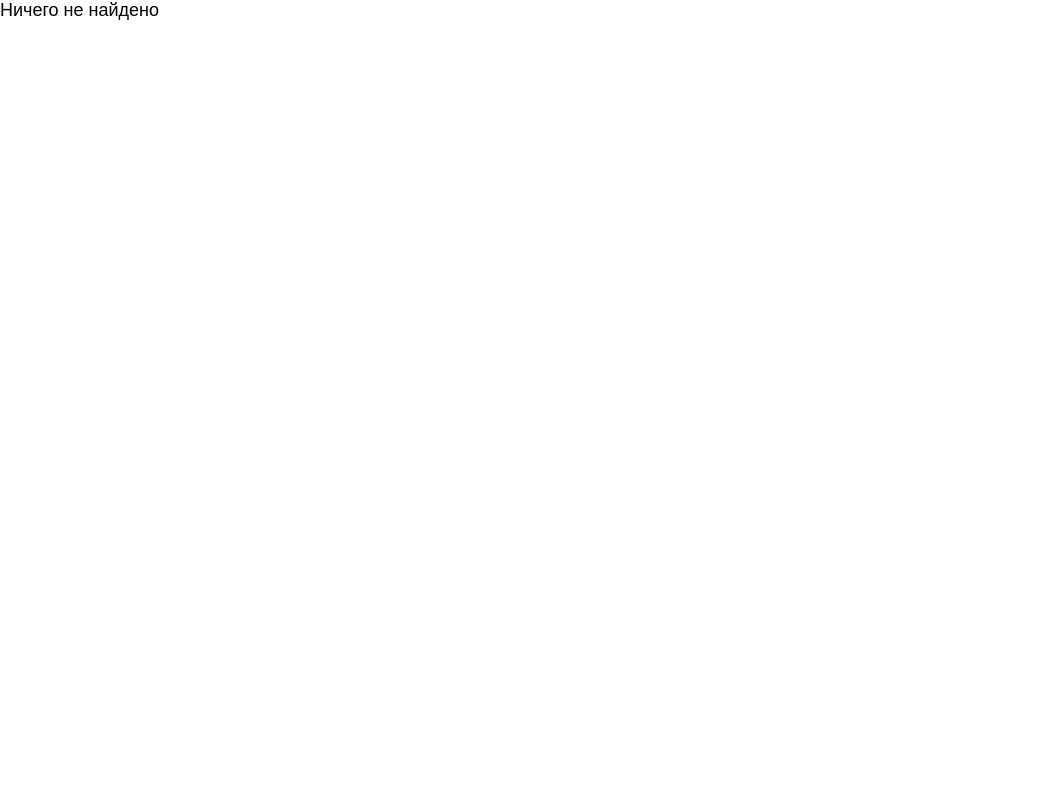
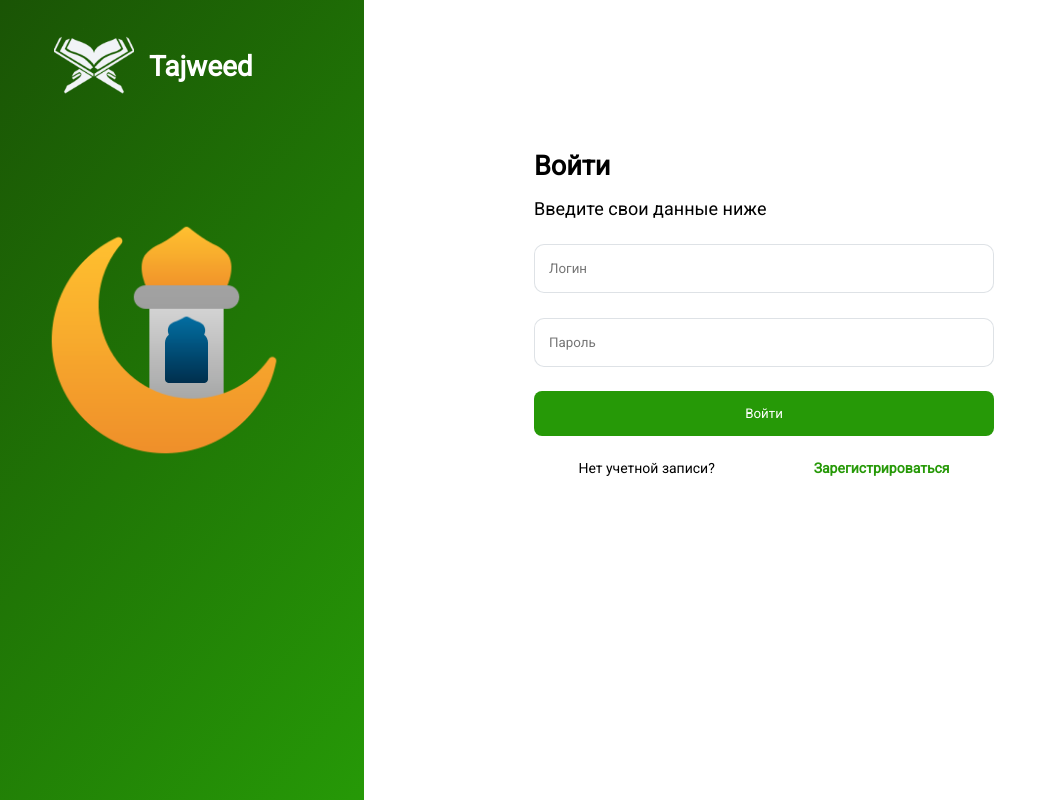
Before and after one commit to MintuevMR/tajweed-front, a React (Vite) app: page /login in a window 1280 px wide. Shown: the whole page, without its empty margins (0-1057 px from the left). Built offline with nearby package versions, Linux system fonts and the light colour scheme; a web font is replaced by a local one.

Commit message:
add signIn

```diff
--- a/src/App.css
+++ b/src/App.css
@@ -1,6 +1,6 @@
 @import url("https://fonts.googleapis.com/css2?family=Amiri+Quran&display=swap");
-
-*{
+@import url("https://fonts.googleapis.com/css2?family=Roboto&display=swap");
+* {
   margin: 0;
 }
 
@@ -13,3 +13,50 @@ body {
 /* .material-symbols-outlined {
   font-variation-settings: "FILL" 0, "wght" 700, "GRAD" 0, "opsz" 48;
 } */
+
+#password,
+#login,
+#fname,
+#lname {
+  width: 100%;
+  padding: 16px 14px;
+  margin-top: 25px;
+  border: 1px solid #919eab4d;
+  border-radius: 10px;
+}
+
+#password:focus,
+#login:focus,
+#fname:focus,
+#lname:focus {
+  outline: none;
+  border: 2px solid #3258fb;
+}
+
+#password {
+  background-repeat: no-repeat;
+  background-position: 95%;
+}
+
+.login {
+  position: relative;
+}
+.login label {
+  position: absolute;
+  top: 15px;
+  left: 10px;
+  padding: 0 5px;
+  background-color: white;
+  color: rgb(116, 116, 116);
+}
+
+form button {
+  padding: 15px;
+  color: white;
+  background: rgba(38, 153, 7, 1);
+  border: none;
+  border-radius: 8px;
+  width: 100%;
+  transition: 1s;
+  margin-top: 24px;
+}
--- a/src/App.tsx
+++ b/src/App.tsx
@@ -1,18 +1,20 @@
-import { Routes, Route } from "react-router-dom";
+import { Routes, Route, Navigate } from "react-router-dom";
 import NotFound from "./pages/NotFound";
 import Temp from "./pages/Temp";
+import SignIn from "./pages/SignIn/index.tsx";
 
 import "./App.css";
 
 function App() {
-  return (
-    <>
+
+    return (
       <Routes>
-        <Route path="/" element={<Temp/>} />
+        <Route path="/" element={<Temp />} />
         <Route path="*" element={<NotFound />} />
+        <Route path="/login" element={<SignIn />} />
       </Routes>
-    </>
-  );
-}
+    );
+  }
+
 
 export default App;
--- a/src/pages/SignIn/index.tsx
+++ b/src/pages/SignIn/index.tsx
@@ -0,0 +1,99 @@
+import React, { useState } from "react";
+import { useDispatch, useSelector } from "react-redux";
+import { Link } from "react-router-dom";
+import styles from './signIn.module.css'
+
+import logo from "../../assets/logo.png";
+import icon2 from "../../assets/islam_5lhb2v3612up_256.png"
+
+const SignIn = () => {
+  const [login, setLogin] = useState("");
+  const [password, setPassword] = useState("");
+
+  const error = useSelector((state) => {
+    return state.application.error;
+  });
+
+  const dispatch = useDispatch();
+
+  const handleSignIp = (e) => {
+    e.preventDefault();
+    dispatch(authSignIn({ login, password }));
+  };
+
+  const handleSetLogin = (e) => {
+    setLogin(e.target.value);
+  };
+
+  const handleSetPassword = (e) => {
+    setPassword(e.target.value);
+  };
+
+  if (error) {
+    return <div>{error}</div>;
+  }
+
+  return (
+    <section>
+      <div className={styles.logo}>
+        <div className={styles.logo__name}>
+          <a href="/">
+            <img src={logo} alt="logo-img" />
+          </a>
+          <a className={styles.tajweed} href="/">Tajweed</a>
+        </div>
+        <div className={styles.illustration__logo}>
+          {/* <img src={icon1} alt="illustration" /> */}
+          <img src={icon2} alt="illustration" />
+        </div>
+      </div>
+      <div className={styles.main}>
+        <div className={styles.main__titile}>
+          <div className={styles.title}>
+            <h1>Войти</h1>
+          </div>
+          <div className={styles.subtitle}>Введите свои данные ниже</div>
+        </div>
+
+        <form onSubmit={handleSignIp}>
+          <div className={styles.login}>
+            {/* <label>Login</label> */}
+            <input
+              type="text"
+              id="login"
+              onChange={handleSetLogin}
+              value={login}
+              placeholder="Логин"
+            />
+          </div>
+          <div className={styles.password}>
+            <input
+              type="password"
+              id="password"
+              onChange={handleSetPassword}
+              value={password}
+              placeholder="Пароль"
+            />
+          </div>
+          {/* <div className={styles.checkbox}> */}
+            {/* <label className={styles.custom_check}>
+              Запомнить меня
+              <input type="checkbox" />
+              <span className={styles.checkmark}></span>
+            </label> */}
+            {/* <a href="/">Забыли пароль?</a> */}
+          {/* </div> */}
+          <div className={styles.button}>
+            <button type="submit">Войти</button>
+          </div>
+        </form>
+      <div className={styles.action}>
+        <p>Нет учетной записи?</p>
+        <Link to={"/auth"}>Зарегистрироваться</Link>
+      </div>
+      </div>
+    </section>
+  );
+};
+
+export default SignIn;
--- a/src/pages/SignIn/signIn.module.css
+++ b/src/pages/SignIn/signIn.module.css
@@ -0,0 +1,188 @@
+@import url("https://fonts.googleapis.com/css2?family=Roboto&display=swap");
+* {
+  margin: 0;
+  padding: 0;
+  box-sizing: border-box;
+  font-family: "roboto";
+}
+
+a {
+  color: #000000;
+  text-decoration: none;
+  font-weight: bold;
+}
+
+section {
+  display: flex;
+  height: 100vh;
+  min-width: 375px;
+}
+
+.main {
+    width: 500px;
+  margin-top: 150px;
+  padding: 0 20px;
+  margin-left: 150px;
+}
+
+.main__titile {
+  display: flex;
+  flex-direction: column;
+  gap: 16px;
+}
+
+.logo {
+  padding: 10px;
+}
+
+/* .logo__name a:last-child {
+  display: none;
+}
+
+.illustration__logo {
+  margin: auto;
+}
+*/
+
+.illustration__logo img {
+    margin-left: 30px;
+    width: 250px;
+}
+
+#password,
+#login {
+  width: 100%;
+  padding: 16px 14px;
+  margin-top: 25px;
+  border: 1px solid #919eab4d;
+  border-radius: 10px;
+}
+
+#password:focus,
+#login:focus {
+  outline: none;
+  border: 2px solid #3258fb;
+}
+
+#password {
+  /* background-image: url("./eye.png"); */
+  background-repeat: no-repeat;
+  background-position: 95%;
+}
+
+.login {
+  position: relative;
+}
+.login label {
+  position: absolute;
+  top: 15px;
+  left: 10px;
+  padding: 0 5px;
+  background-color: white;
+  color: rgb(116, 116, 116);
+}
+
+form button {
+  padding: 15px;
+  color: white;
+  background: rgba(38, 153, 7, 1);
+  border: none;
+  border-radius: 8px;
+  width: 100%;
+  transition: 1s;
+  margin-top: 24px;
+}
+
+form button {
+  background: rgb(37, 86, 18);
+  background: linear-gradient(130deg, #164804 0%, #269907 100%);
+  cursor: pointer;
+}
+
+/*.custom_check - copypaste*/
+.checkbox {
+  display: flex;
+  margin-top: 24px;
+  font-size: 14px;
+  justify-content: space-between;
+}
+.custom_check {
+  font-size: 14px;
+  position: relative;
+  padding-left: 35px;
+}
+.custom_check input {
+  position: absolute;
+  opacity: 0;
+  cursor: pointer;
+  height: 0;
+  width: 0;
+}
+.checkmark {
+  position: absolute;
+  top: 0;
+  left: 0;
+  height: 18px;
+  width: 18px;
+  background-color: #eee;
+}
+.custom_check:hover input ~ .checkmark {
+  background-color: #ccc;
+}
+.custom_check input:checked ~ .checkmark {
+  background-color: #3258fb;
+  border-radius: 5px;
+}
+.checkmark:after {
+  content: "";
+  position: absolute;
+  display: none;
+}
+.custom_check input:checked ~ .checkmark:after {
+  display: block;
+}
+.custom_check .checkmark:after {
+  left: 6px;
+  top: 2px;
+  width: 3px;
+  height: 8px;
+  border: solid white;
+  border-width: 0 3px 3px 0;
+  transform: rotate(45deg);
+}
+
+.action {
+  margin-top: 24px;
+  display: flex;
+  justify-content: space-around;
+  font-size: 14px;
+}
+.action p {
+  margin-right: 10px;
+}
+.action a {
+  /* color: #3258fb; */
+  color:  #269907;
+  ;
+}
+
+.tajweed {
+  font-size: 28px;
+  margin-top: 30px;
+  margin-left: 15px;
+  color: #fff;
+}
+
+.logo__name img {
+  width: 80px;
+}
+.logo__name {
+    width: 300px;
+  display: flex;
+  margin-bottom: 100px;
+  margin-left: 44px;
+  margin-top: 10px;
+}
+.logo {
+  background: linear-gradient(130deg, #1a5405 0%, #269907 100%);
+}
--- a/src/redux/store/store.ts
+++ b/src/redux/store/store.ts
@@ -1,8 +1,9 @@
 import { configureStore } from "@reduxjs/toolkit";
+import application from "../slices/appSlices";
 
 export const store = configureStore({
   reducer: {
-    // Здесь будут редьюсеры
+    application,
   },
 });
 
```
Also changed, not shown: src/assets/islam_5lhb2v3612up_256.png (added), src/assets/logo.png (added).
